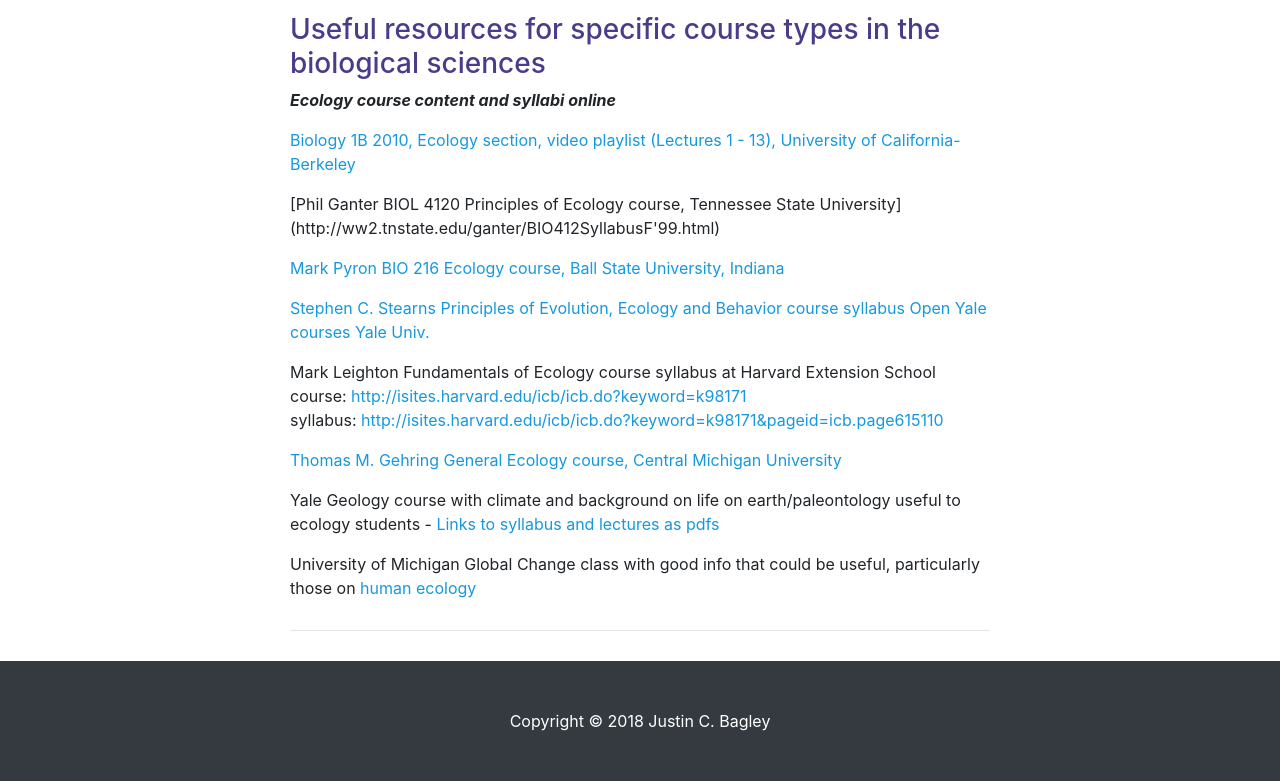
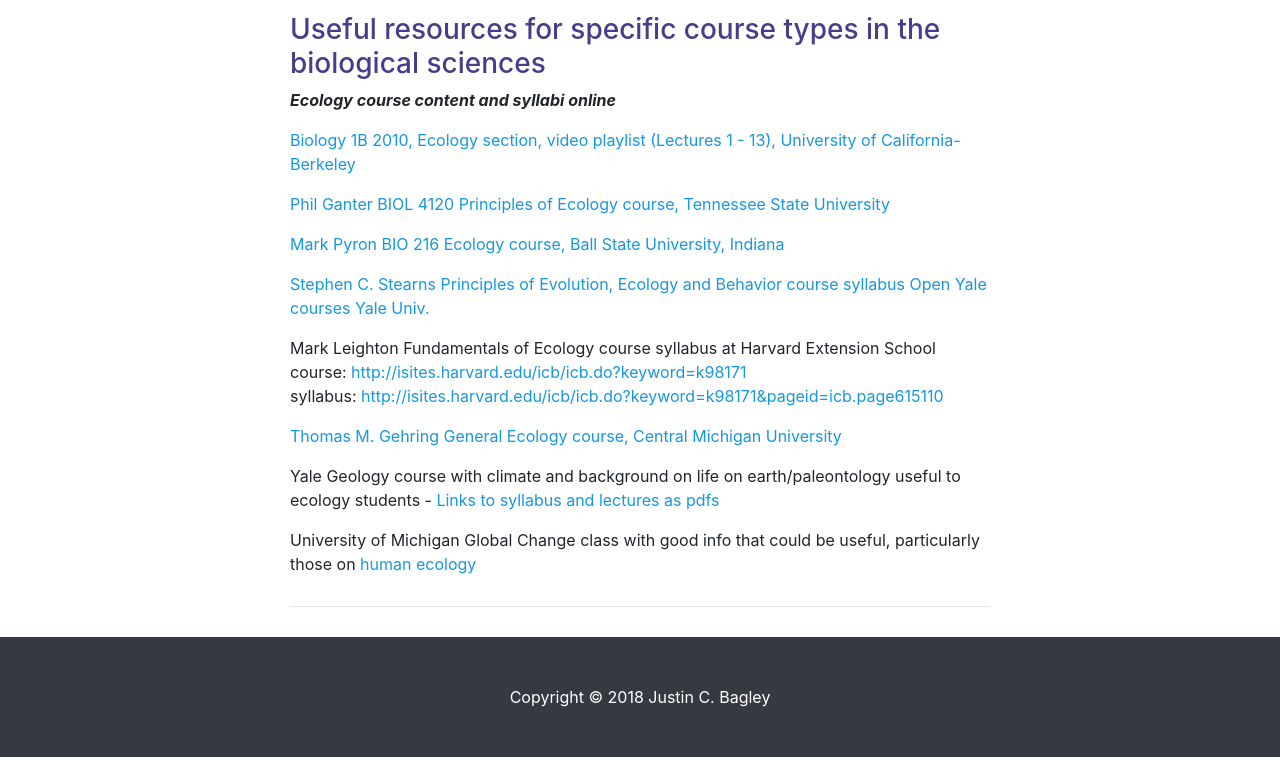
Before and after one commit to justincbagley/bootstrap4-portfolio-site, a website: page pages/teachingres.html in a window 1280 px wide. Shown: the part 1174-1955 px from the top of the page. After the commit the page ends 1931 px from the top, so only its background shows below. Drawn offline with Linux system fonts and the light colour scheme.

Commit message:
Update teachingres.html

```diff
--- a/pages/teachingres.html
+++ b/pages/teachingres.html
@@ -95,7 +95,7 @@
 <h3 id="useful-resources-for-specific-course-types-in-the-biological-sciences">Useful resources for specific course types in the biological sciences</h3>
 <p><em><strong>Ecology course content and syllabi online</strong></em></p>
 <p><a href="https://www.youtube.com/playlist?list=PLA0677EF99D42F238">Biology 1B 2010, Ecology section, video playlist (Lectures 1 - 13), University of California-Berkeley</a></p>
-<p>[Phil Ganter BIOL 4120 Principles of Ecology course, Tennessee State University](http://ww2.tnstate.edu/ganter/BIO412SyllabusF'99.html)</p>
+<p><a href="http://ww2.tnstate.edu/ganter/BIO412SyllabusF'99.html">Phil Ganter BIOL 4120 Principles of Ecology course, Tennessee State University</a></p>
 <p><a href="http://mpyron.iweb.bsu.edu/Bio216/outline216.html">Mark Pyron BIO 216 Ecology course, Ball State University, Indiana</a></p>
 <p><a href="http://oyc.yale.edu/ecology-and-evolutionary-biology/eeb-122#syllabus">Stephen C. Stearns Principles of Evolution, Ecology and Behavior course syllabus Open Yale courses Yale Univ.</a></p>
 <p>Mark Leighton Fundamentals of Ecology course syllabus at Harvard Extension School<br />course: <a href="http://isites.harvard.edu/icb/icb.do?keyword=k98171">http://isites.harvard.edu/icb/icb.do?keyword=k98171</a><br />syllabus: <a href="http://isites.harvard.edu/icb/icb.do?keyword=k98171&amp;pageid=icb.page615110">http://isites.harvard.edu/icb/icb.do?keyword=k98171&amp;pageid=icb.page615110</a></p>
```
